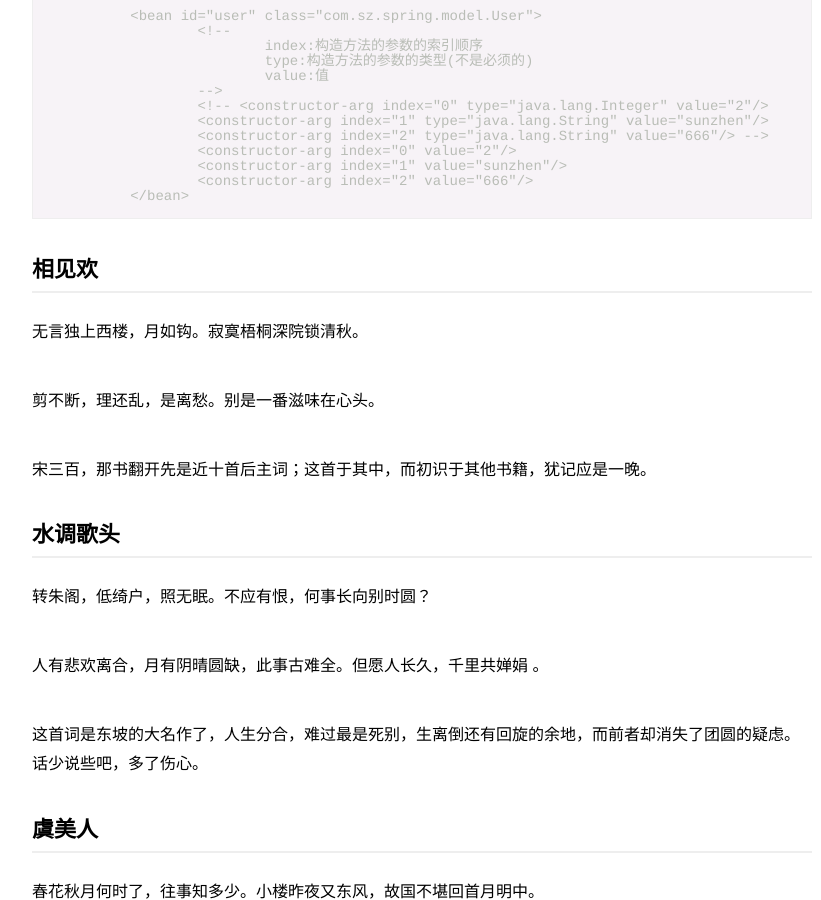
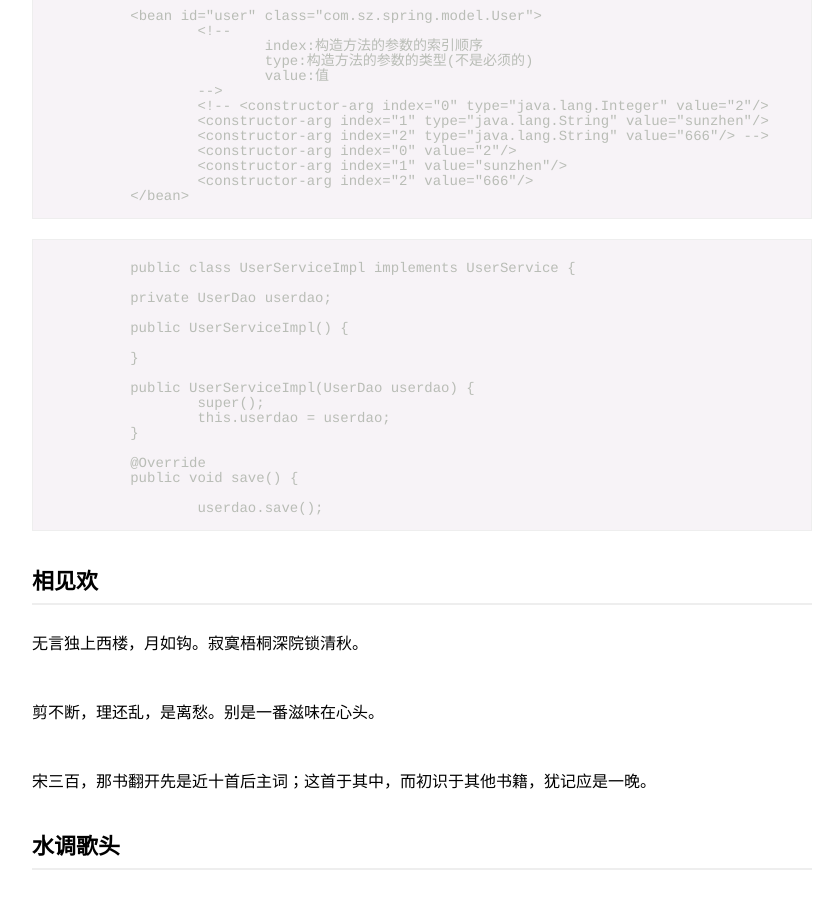
Before and after one commit to sunzhensky/sunzhensky.github.io, a Jekyll site: the page built from _posts/2018-7-18-Song-Oldman.md, in a window 1280 px wide and 900 px high, scrolled down 527 px. Shown: the whole window, without its empty margins (218-1039 px from the left). Built offline with Jekyll 4.4.1, drawn with Linux system fonts in a browser that asks for light colours; nearby versions of some CDN libraries; library files that are not in the unit come from our copies.

Commit message:
Update 2018-7-18-Song-Oldman.md

````diff
--- a/_posts/2018-7-18-Song-Oldman.md
+++ b/_posts/2018-7-18-Song-Oldman.md
@@ -27,6 +27,26 @@ category: blog
 		<constructor-arg index="1" value="sunzhen"/>
 		<constructor-arg index="2" value="666"/>
  	</bean>
+```
+
+```java
+ 	public class UserServiceImpl implements UserService {
+
+	private UserDao userdao;
+
+	public UserServiceImpl() {
+
+	}
+
+	public UserServiceImpl(UserDao userdao) {
+		super();
+		this.userdao = userdao;
+	}
+
+	@Override
+	public void save() {
+
+		userdao.save();
 ```
 
 
````
